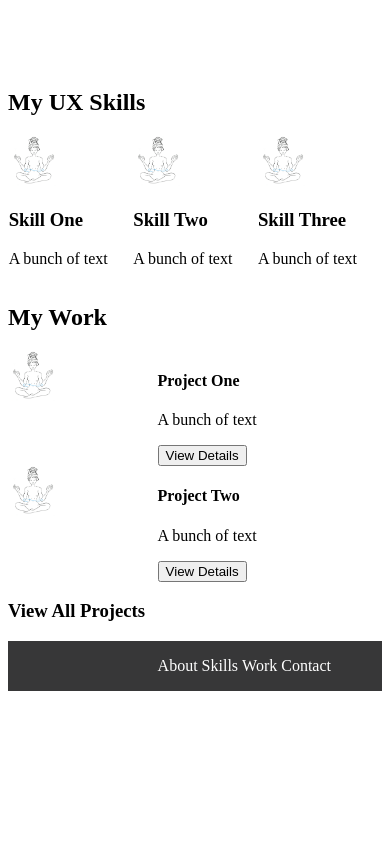
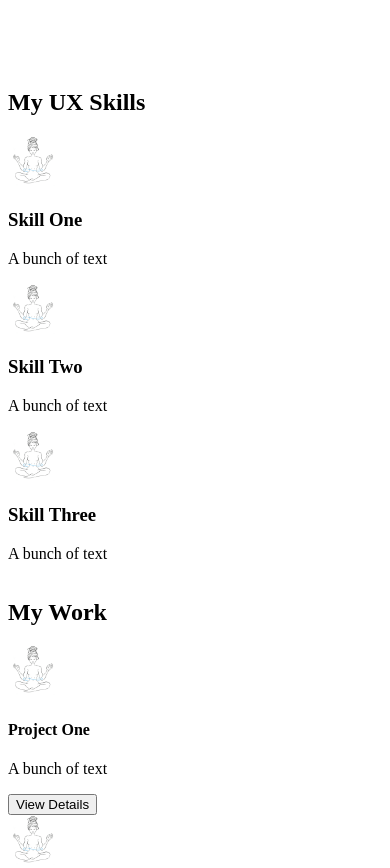
Before and after one commit to saavychristie/UX_UI_HW_19, a plain HTML site: page index.html in a window 390 px wide. Shown: the part 720-1588 px from the top of the page. Before the commit the page ends 1419 px from the top, so only its background shows below. Drawn offline with Linux system fonts and the light colour scheme.

Commit message:
updates from Unit 18

```diff
--- a/CSS/style.css
+++ b/CSS/style.css
@@ -43,7 +43,7 @@ footer ul {
 }
 
 .flexContainer div {
-    width: 33%;
+    flex: 33%;
     margin: auto;
     padding: auto;
 }
@@ -52,3 +52,17 @@ footer ul {
     display: grid;
     grid-template-columns: 40% 60%;
 }
+
+@media (max-width: 600px) {
+    .flexContainer {
+        flex-direction: column;
+    }
+
+    .flexContainer div {
+        width: 100%;
+    }
+
+    .workGrid {
+        grid-template-columns: 1fr;
+    }
+}
```
